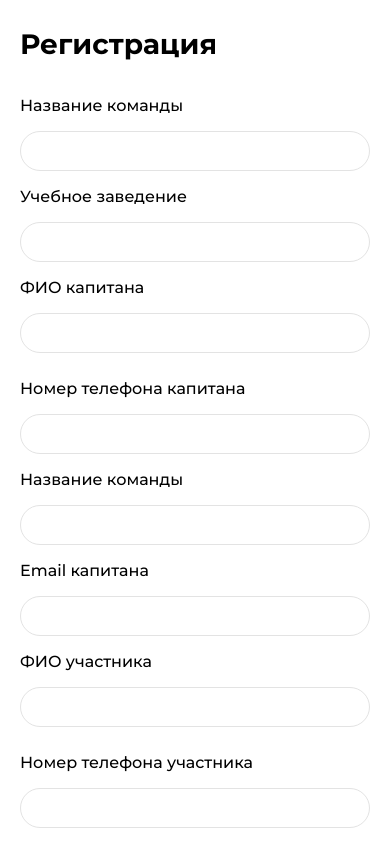
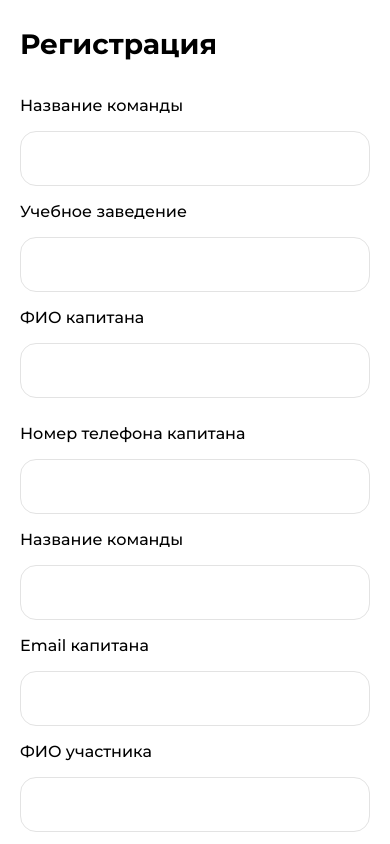
Before and after one commit to TimurK07/college-hackaton, a React (Vite) app: page / in a window 390 px wide. Shown: the part 1780-2624 px from the top of the page. Built offline with nearby package versions, Linux system fonts and the light colour scheme.

Commit message:
fix img bag

```diff
--- a/src/components/Register/Register.css
+++ b/src/components/Register/Register.css
@@ -102,7 +102,6 @@
 
   .input__register input {
     width: 100%;
-    height: 50px;
     font-size: 18px;
   }
 
@@ -133,8 +132,8 @@
 
   .input__register input {
     width: 100%;
-    height: 40px;
     font-size: 16px;
+    border-radius: 16px;
   }
 
   .input__wrapper {
@@ -165,8 +164,8 @@
 
   .input__register input {
     width: 100%;
-    height: 35px;
     font-size: 14px;
+    border-radius: 14px;
   }
 
   .register__button {
@@ -192,8 +191,8 @@
 
   .input__register input {
     width: 100%;
-    height: 30px;
     font-size: 12px;
+    border-radius: 8px;
   }
 
   .register__button {
```
